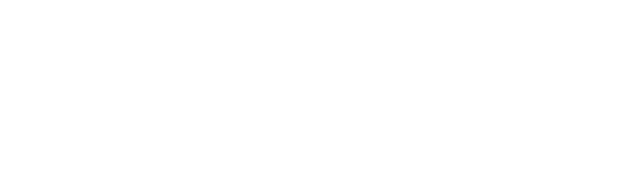
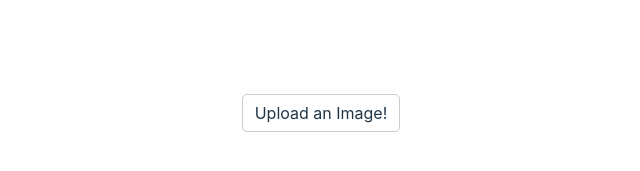
Before and after one commit to Kock-Ball-Tortur/fastpaint, a Svelte app: page / in a window 1280 px wide. Shown: the part 299-470 px from the top of the page, without its empty margins (319-959 px from the left). Built offline with nearby package versions, Linux system fonts and the light colour scheme.

Commit message:
feat: added option to get image from filebrowser
You can now open the file Browser by clicking the button and it will
immediately load the img ionto the oage

```diff
--- a/package.json
+++ b/package.json
@@ -27,5 +27,8 @@
     "tslib": "^2.4.0",
     "typescript": "^4.6.4",
     "vite": "^3.2.3"
+  },
+  "dependencies": {
+    "sass": "^1.56.1"
   }
 }
--- a/src/App.svelte
+++ b/src/App.svelte
@@ -1,23 +1,51 @@
 <script lang="ts">
-  let pastedImg = ""
+  let imageArrived = false
+  let imgSource = ""
   window.addEventListener("paste", async event => {
     event.preventDefault()
     try {
       const clipboardItems = await navigator.clipboard.read()
       console.log(clipboardItems)
       const blobOutput = await clipboardItems[0].getType("image/png")
-      pastedImg = window.URL.createObjectURL(blobOutput)
+      imgSource = window.URL.createObjectURL(blobOutput)
+      imageArrived = true
     } catch {
       console.log("no worky :)")
     }
   })
+
+  let files
+  $: if (files) {
+    console.log(files[0])
+    imgSource = window.URL.createObjectURL(files[0])
+    imageArrived = true
+  }
 </script>
 
 <main>
   <div id="imgContainer">
-      <img src={pastedImg} alt="" />
+    <img src={imgSource} alt="" />
   </div>
+  {#if !imageArrived}
+    <label id="labelForUpload" for="testInput"> Upload an Image! </label>
+    <input bind:files id="testInput" type="file" accept="image/*" />
+  {/if}
 </main>
 
-<style>
+<style lang="scss">
+  #testInput {
+    display: none;
+  }
+
+  #labelForUpload {
+    border: 1px solid #ccc;
+    border-radius: 5px;
+    display: inline-block;
+    padding: 6px 12px;
+    cursor: pointer;
+
+    &:active {
+      background-color: rgb(231, 231, 231);
+    }
+  }
 </style>
```
Also changed, not shown: 1 other file (tests, documents, lock files or other folders).
